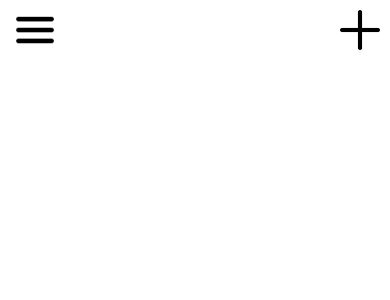
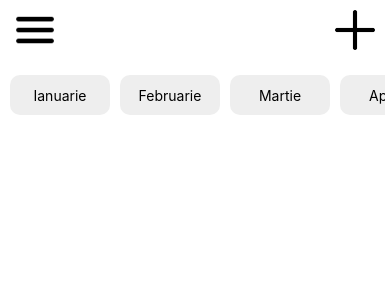
Before and after one commit to MarioBujor2001/DriverBuddy, a React Native app: screen /home in a window 390 px wide. Shown: the top 300 px of the page. Built offline with nearby package versions, Linux system fonts and the light colour scheme.

Commit message:
months bar

```diff
--- a/App.js
+++ b/App.js
@@ -26,6 +26,6 @@ const styles = StyleSheet.create({
     flex: 1,
     backgroundColor: '#fff',
     marginLeft: 5,
-    marginRightL: 5
+    marginRight: 5,
   },
 });
--- a/components/Home/Home.jsx
+++ b/components/Home/Home.jsx
@@ -1,12 +1,16 @@
 import { StyleSheet, SafeAreaView, View } from 'react-native';
 import Menu from './Menu';
 import AddButton from './AddButton';
+import MonthsBar from './MonthsBar';
 export default function Home({ navigation }) {
     return (
         <View style={styles.container}>
             <View style={styles.header}>
                 <Menu />
                 <AddButton />
+            </View>
+            <View style={styles.monthsBar}>
+                <MonthsBar />
             </View>
         </View>
     )
@@ -15,11 +19,14 @@ export default function Home({ navigation }) {
 const styles = StyleSheet.create({
     container: {
         flex: 1,
-        backgroundColor: 'white',
+        // backgroundColor: 'grey',
     },
     header: {
-        flex: 1,
         flexDirection: 'row',
-        justifyContent: 'space-between'
+        justifyContent: 'space-between',
+        // backgroundColor: 'grey',
+        height: 70
+    },
+    monthsBar: {
     }
 })
--- /dev/null
+++ b/components/Home/MonthItem.jsx
@@ -0,0 +1,32 @@
+import { StyleSheet, View, Text, TouchableOpacity } from 'react-native';
+
+export default function MonthItem({ month, selected, changeSelectedMonth }) {
+    return (
+        <TouchableOpacity
+            style={month.id === selected ? [styles.monthItem, styles.shadowProp] : styles.monthItem}
+            onPress={() => { changeSelectedMonth(month.id); }}
+        >
+            <Text>{month.name}</Text>
+        </TouchableOpacity>
+    );
+}
+
+const styles = StyleSheet.create({
+    monthItem: {
+        flex: 1,
+        backgroundColor: "#eee",
+        height: 40,
+        width: 100,
+        marginHorizontal: 5,
+        alignItems: 'center',
+        justifyContent: 'center',
+        borderRadius: 10,
+    },
+    shadowProp: {
+        shadowOffset: { width: 3, height: 4 },
+        shadowColor: '#171717',
+        shadowOpacity: 0.2,
+        shadowRadius: 3,
+        backgroundColor: '#ddd',
+    },
+})
--- /dev/null
+++ b/components/Home/MonthsBar.jsx
@@ -0,0 +1,59 @@
+import { StyleSheet, SafeAreaView, View, FlatList } from 'react-native';
+import { useState } from 'react';
+import MonthItem from './MonthItem';
+export default function MonthsBar() {
+
+    const [months, setMonths] = useState([
+        { id: 0, name: 'Ianuarie' },
+        { id: 1, name: 'Februarie' },
+        { id: 2, name: 'Martie' },
+        { id: 3, name: 'Aprilie' },
+        { id: 4, name: 'Mai' },
+        { id: 5, name: 'Iunie' },
+        { id: 6, name: 'Iulie' },
+        { id: 7, name: 'August' },
+        { id: 8, name: 'Septembrie' },
+        { id: 9, name: 'Octombrie' },
+        { id: 10, name: 'Noiembrie' },
+        { id: 11, name: 'Decembrie' }]);
+
+    const [monthSelected, setMonthSelected] = useState(new Date().getMonth());
+
+    const changeSelectedMonth = (month) => {
+        setMonthSelected(month);
+    }
+
+    const computeOffset = () => {
+        if (monthSelected == 0)
+            return monthSelected * 105 + 5 * monthSelected;
+        if (monthSelected < 9)
+            return monthSelected * 105 + 5 * monthSelected - 100;
+        return 8 * 105 + 5 * 8 + 20;
+    }
+
+    return (
+        <FlatList
+            initialNumToRender={12}
+            contentOffset={{ x: computeOffset(), y: 0 }}
+            style={styles.list}
+            horizontal
+            data={months}
+            renderItem={({ item }) => (
+                <MonthItem
+                    month={item}
+                    selected={monthSelected}
+                    changeSelectedMonth={changeSelectedMonth}
+                />
+            )}
+            idExtractor={item => item.id}
+        />
+    );
+}
+
+const styles = StyleSheet.create({
+    list: {
+        backgroundColor: 'white',
+        height: 60,
+        paddingTop: 5
+    }
+})
```
